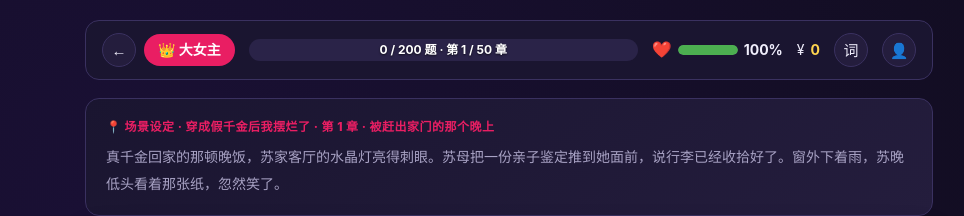
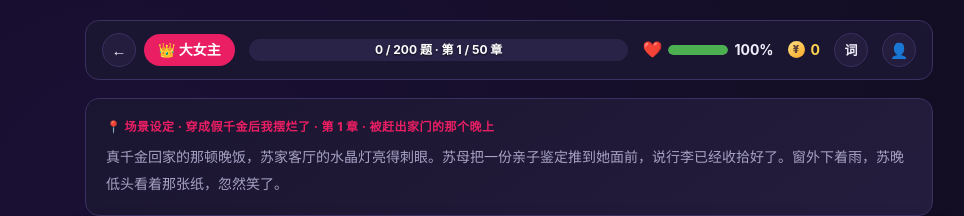
Before and after one commit to chy060/jupao-english, a plain HTML site: page index.html in a window 1280 px wide. Both pictures are taken after a click on the element 351 px from the left and 455 px from the top of the page. Shown: the top 216 px of the page, without its empty margins (131-1095 px from the left). Drawn offline with Linux system fonts and the light colour scheme.

Commit message:
fix status bar icons + cache bust: css/style.css

```diff
--- a/css/style.css
+++ b/css/style.css
@@ -179,6 +179,23 @@ body {
 }
 .stat { display: flex; align-items: center; gap: 6px; font-size: 14px; }
 .stat-icon { font-size: 16px; }
+/* 金币图标：不依赖 emoji 字体，任何设备都能显示 */
+.coin-icon {
+  width: 17px;
+  height: 17px;
+  border-radius: 50%;
+  background: linear-gradient(145deg, #ffe082, #f9a825);
+  color: #5d4037;
+  font-size: 11px;
+  font-weight: 900;
+  line-height: 1;
+  display: inline-flex;
+  align-items: center;
+  justify-content: center;
+  flex-shrink: 0;
+}
+/* 文字型图标按钮（如「词」） */
+.icon-btn.icon-text { font-size: 13px; font-weight: 800; }
 .hp-bar {
   width: 60px;
   height: 10px;
```
